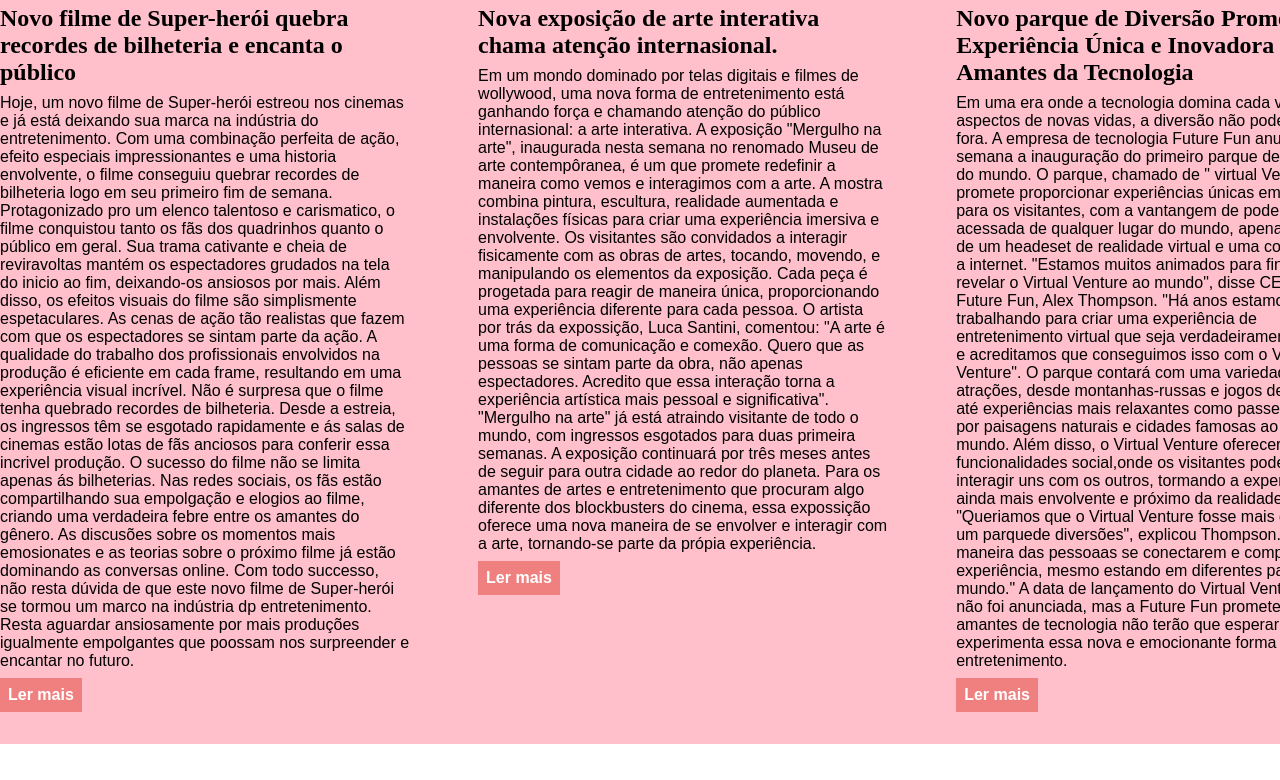
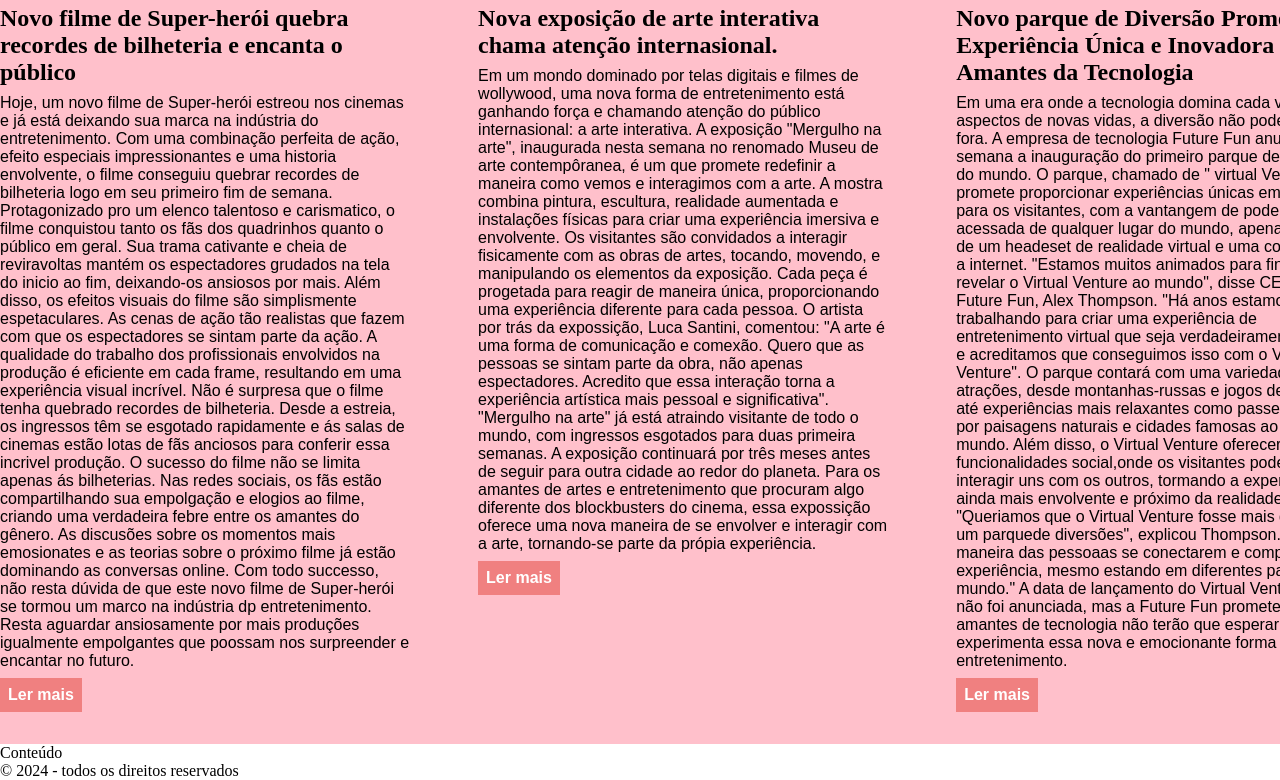
Before and after one commit to kallyassis/curso_ebac_frontend, a plain HTML site: page index.html in a window 1280 px wide. Shown: the part 3942-4722 px from the top of the page. Before the commit the page ends 4686 px from the top, so only its background shows below. Drawn offline with Linux system fonts and the light colour scheme.

Commit message:
exercício.css

```diff
--- a/index.html
+++ b/index.html
@@ -373,5 +373,11 @@
             </div>
         </div>
     </section>
+    <aside>
+        Conteúdo
+    </aside>
+    <footer>
+        &copy; 2024 - todos os direitos reservados
+    </footer>
 </body>
 </html>
```
